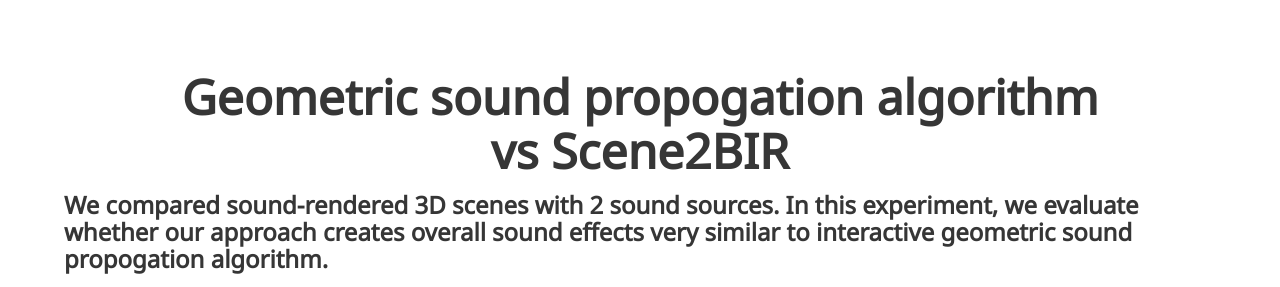
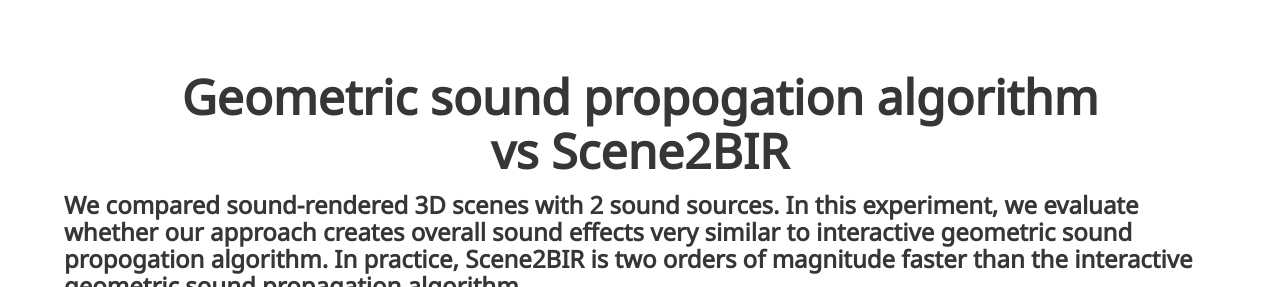
Before and after one commit to anton-jeran/S2BIR, a plain HTML site: page index.html in a window 1280 px wide. Shown: the part 1469-1756 px from the top of the page. Drawn offline with nearby package versions, Linux system fonts and the light colour scheme; some icons are missing; a web font is replaced by a local one.

Commit message:
Update index.html

```diff
--- a/index.html
+++ b/index.html
@@ -152,7 +152,8 @@
        </div>
      </div>
          <h3 class="title is-4"> We compared sound-rendered 3D scenes with 2 sound sources. In this experiment,
-we evaluate whether our approach creates overall sound effects very similar to interactive geometric sound propogation algorithm.</h3>
+we evaluate whether our approach creates overall sound effects very similar to interactive geometric sound propogation algorithm. In practice, Scene2BIR is
+two orders of magnitude faster than the interactive geometric sound propagation algorithm.</h3>
 
          <table class="audio_demos">
                     <thead>
```
